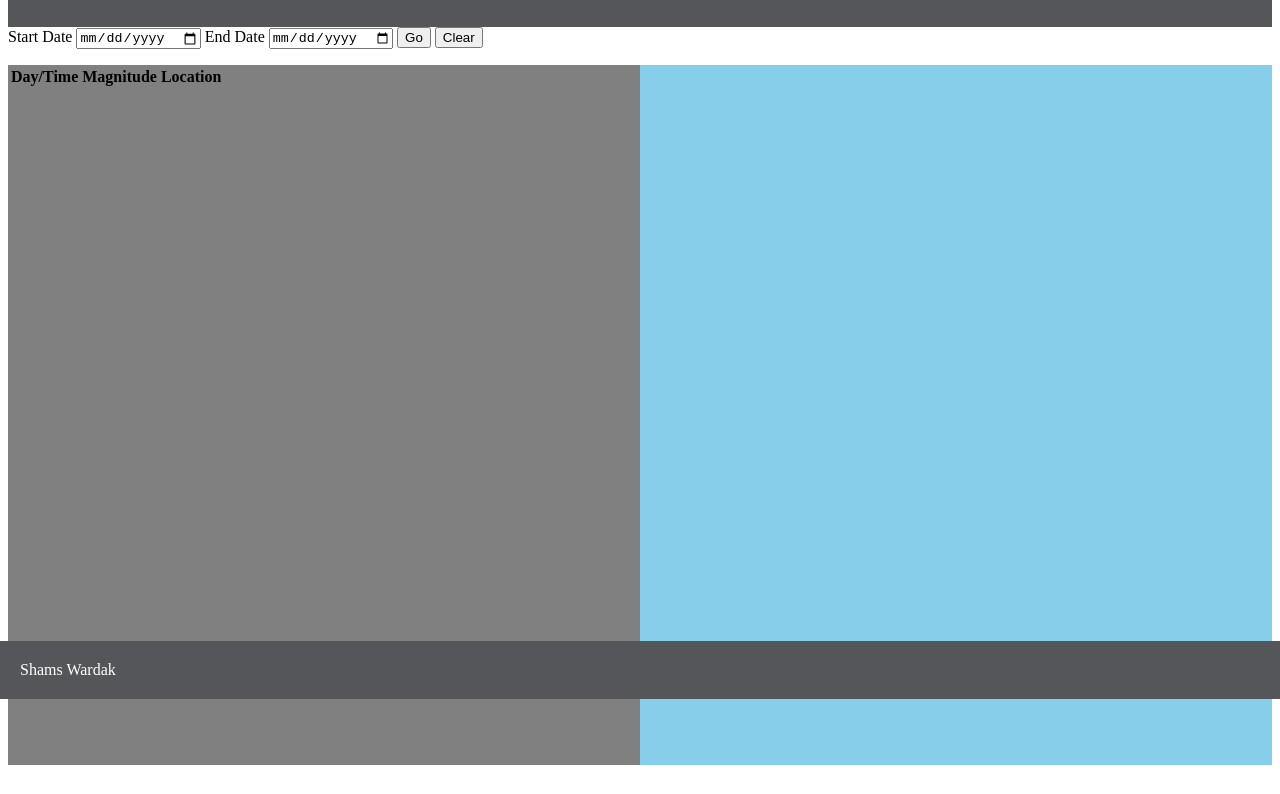
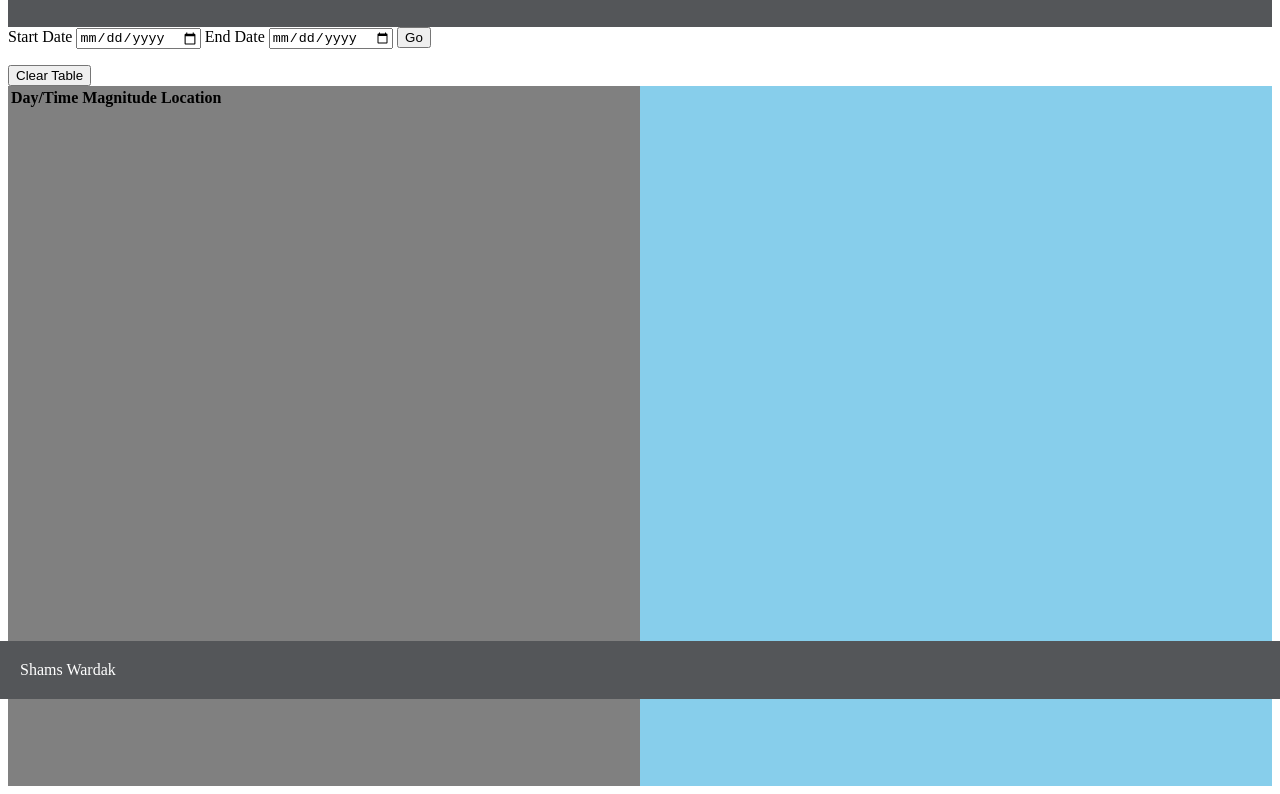
Before and after one commit to shamswardak/INST377-Final-Project, a plain HTML site: page index.html in a window 1280 px wide. Shown: the part 101-895 px from the top of the page. Before the commit the page ends 874 px from the top, so only its background shows below. Drawn offline with Linux system fonts and the light colour scheme.

Commit message:
remeove clear table button from form

```diff
--- a/index.html
+++ b/index.html
@@ -17,10 +17,9 @@
       <input type="date" id="end_date" name="end_date">
 
       <button type="submit">Go</button>
+      </form>
 
-      <button id="clear_table">Clear</button>
-
-      </form>
+      <button id="clear_table">Clear Table</button>
     </div>
     <div id="content_container">
       <div id="table_container">
```
